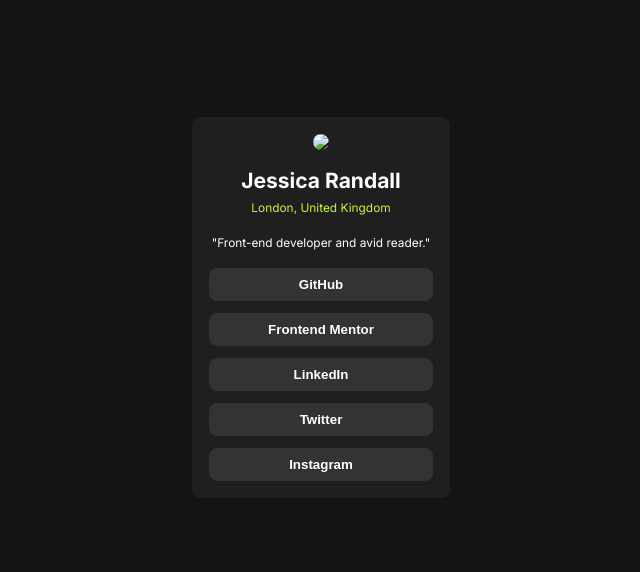
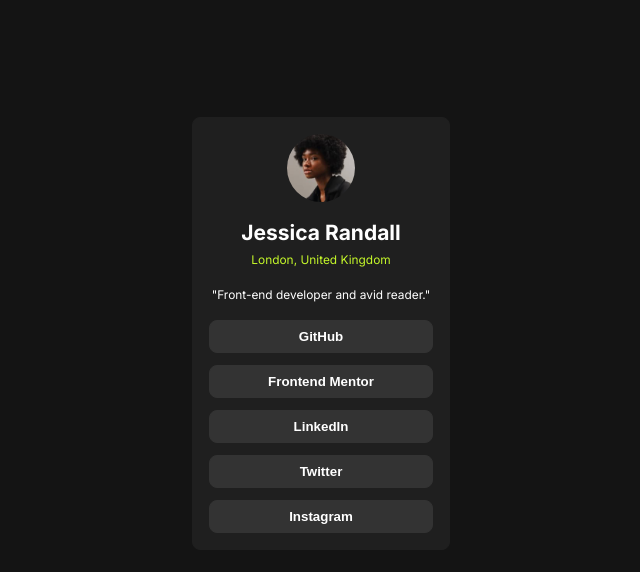
Before and after one commit to arnoldpam11/Social-links-profile, a plain HTML site: page index.html in a window 1280 px wide. Shown: the whole page, without its empty margins (319-959 px from the left). Drawn offline with Linux system fonts and the light colour scheme; the site is published under a folder, as on GitHub Pages, so addresses that start at the root find nothing.

Commit message:
Update index.html

```diff
--- a/index.html
+++ b/index.html
@@ -12,7 +12,7 @@
 <body>
     <div class="container">
         <div class="content">
-            <img class="social-img" src="/images/avatar-jessica.jpeg">
+            <img class="social-img" src="images/avatar-jessica.jpeg">
             <h2>Jessica Randall</h2>
             <p id="location">London, United Kingdom</p>
             <p class="description">"Front-end developer and avid reader."</p>
```
